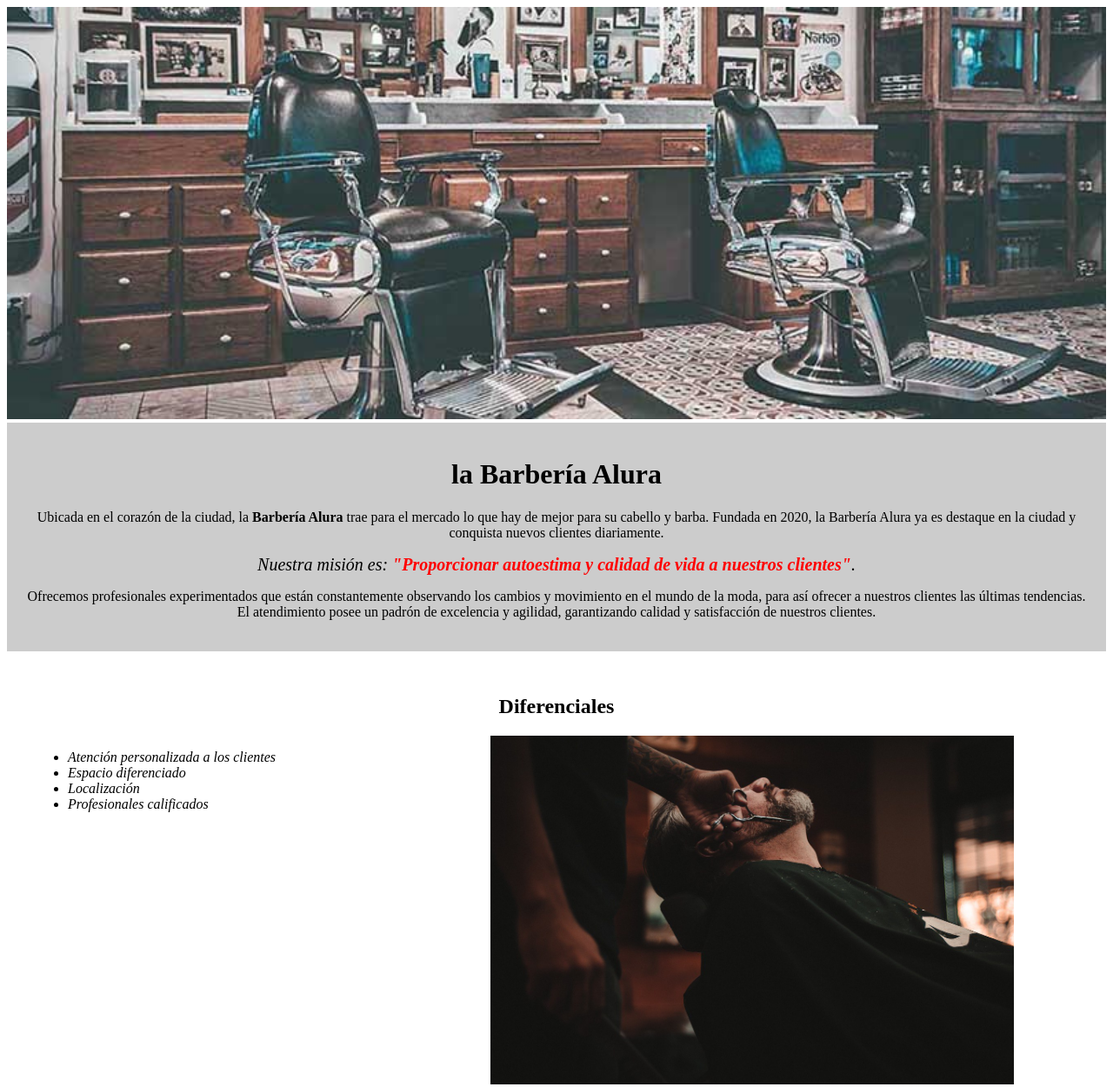
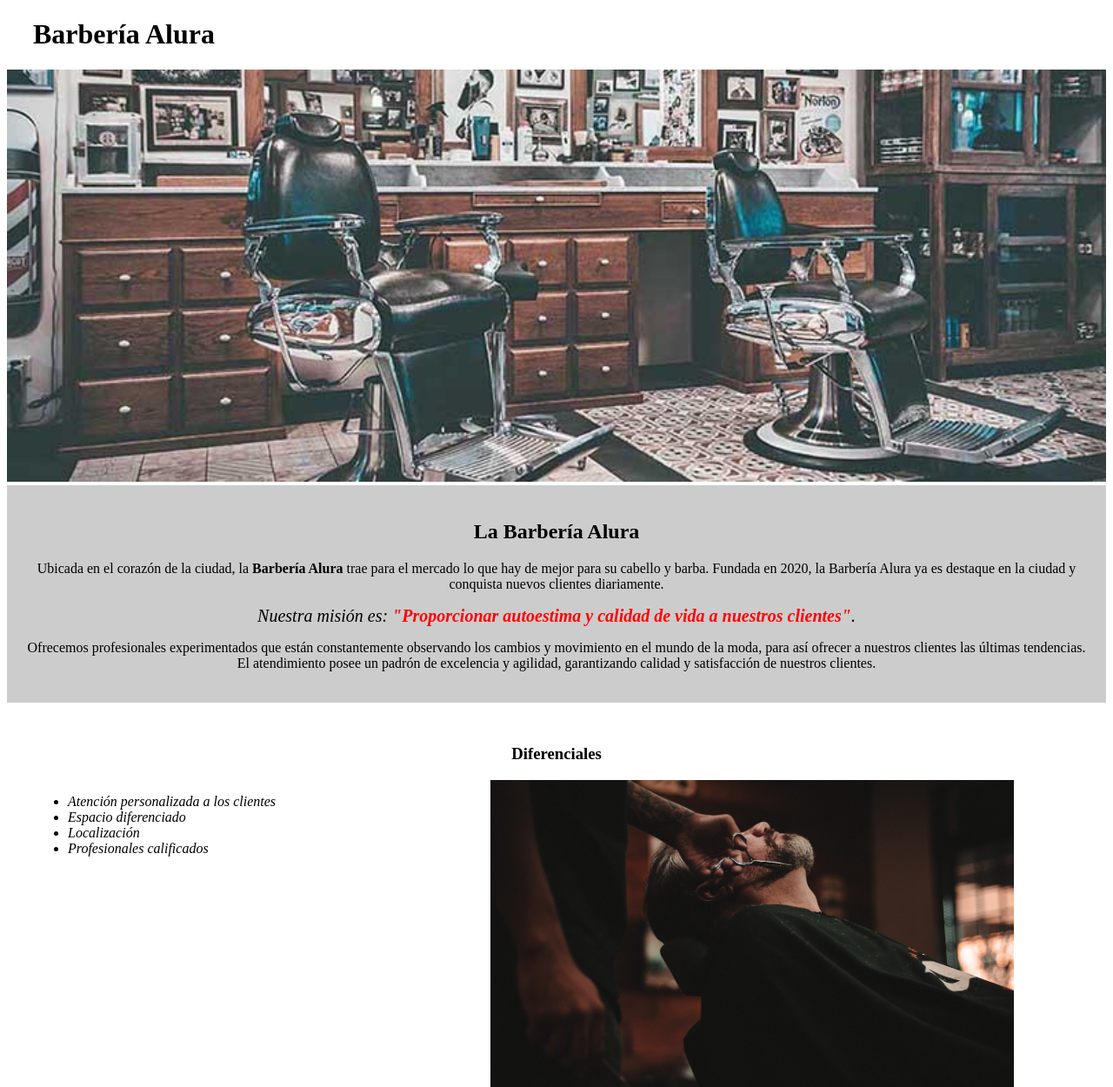
Before and after one commit to carlos2010maciel/HTML5-y-CSS3-parte1-mi-primera-web, a plain HTML site: page index.html in a window 1280 px wide. Shown: the top 1250 px of the page at 87% size. Drawn offline with Linux system fonts and the light colour scheme.

Commit message:
Agrego header y le doy formato CSS

```diff
--- a/index.html
+++ b/index.html
@@ -10,11 +10,14 @@
 </head>
 
 <body>
+    <header>
+        <h1 class="titulo-principal">Barbería Alura</h1>
+    </header>
 
     <img id="banner" src="./img/banner/banner.jpg" alt="imagen que muestra dos sillones de una barbería">
 
     <div class="principal">
-        <h1>la Barbería Alura</h1>
+        <h2 class="titulo-centralizado">La Barbería Alura</h2>
 
         <p>
             Ubicada en el corazón de la ciudad, la <strong>Barbería Alura</strong> trae
@@ -37,7 +40,7 @@
     </div>
 
     <div class="diferenciales">
-        <h2>Diferenciales</h2>
+        <h3 class="titulo-centralizado">Diferenciales</h3>
 
         <ul>
             <li class="items">Atención personalizada a los clientes</li>
--- a/style.css
+++ b/style.css
@@ -1,5 +1,5 @@
-body{
-
+.titulo-principal{
+    padding-left: 30px;
 }
 
 #banner{
@@ -11,7 +11,7 @@ body{
     padding: 20px;
 }
 
-h1{
+.titulo-centralizado{
     text-align: center;
 }
 
@@ -32,10 +32,6 @@ em strong{
     padding: 30px;
 }
 
-h2{
-    text-align: center;
-}
-
 .items{
     font-style: italic;
 }
```
